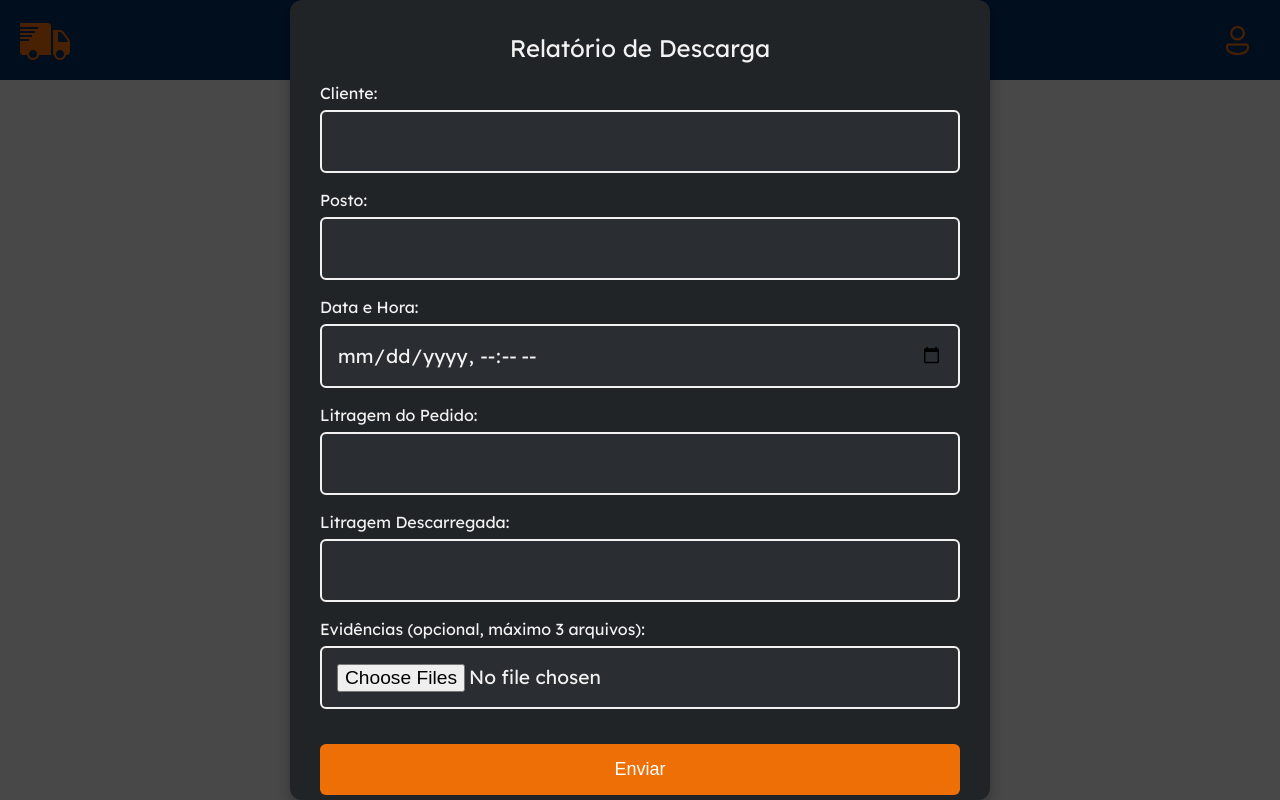
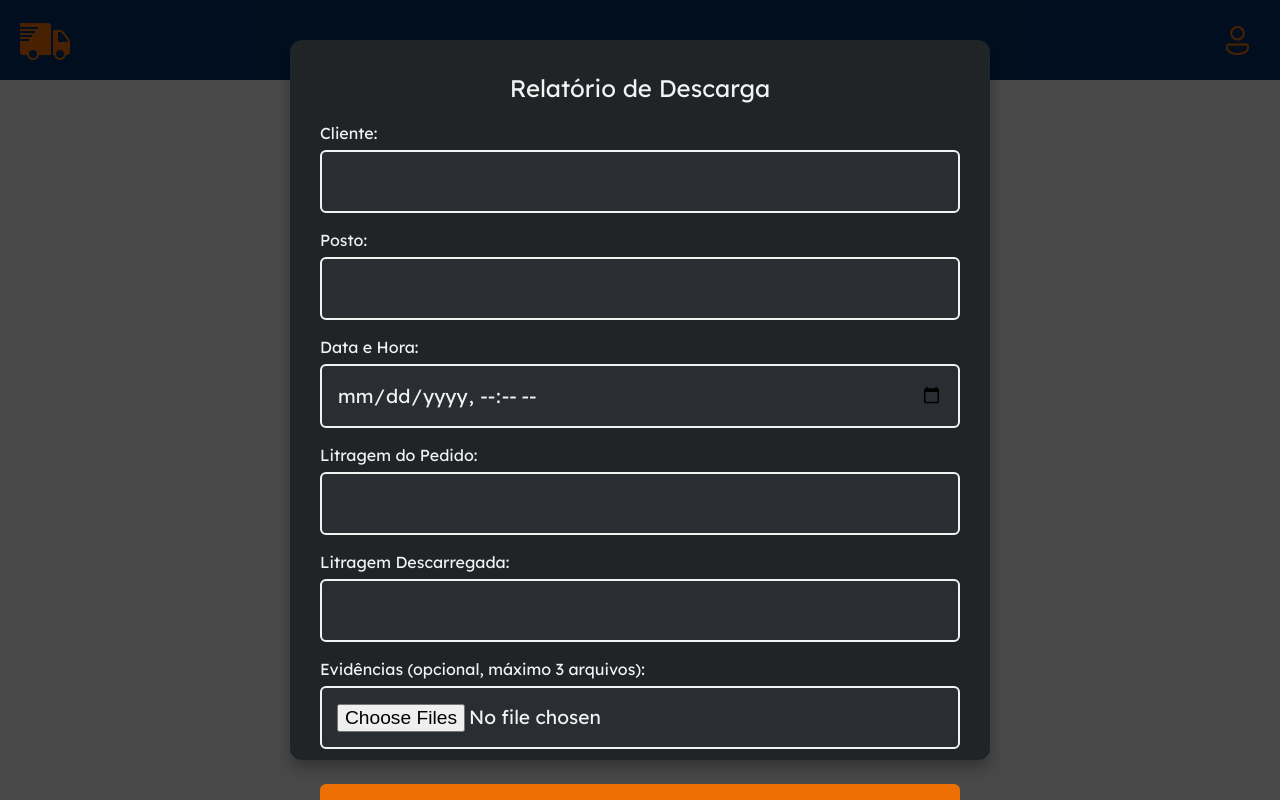
Before and after one commit to RickFBraga/gas-report, a React (Vite) app: page /home in a window 1280 px wide. Both pictures are taken after a click on the button 803 px from the left and 137 px from the top of the page. Built offline with nearby package versions, Linux system fonts and the light colour scheme.

Commit message:
Modal Change SE Screen

```diff
--- a/src/components/Modal.jsx
+++ b/src/components/Modal.jsx
@@ -153,13 +153,22 @@
   box-shadow: 0 8px 16px rgba(0, 0, 0, 0.3);
   width: 90%;
   max-width: 700px;
-  height: 100%;
+  height: 90%;
+
+  @media (max-width: 670px) {
+    padding: 20px;
+    height: 95%;
+  }
 `;
 
 const Form = styled.form`
   display: flex;
   flex-direction: column;
   gap: 15px;
+
+  @media (max-width: 670px) {
+    height: 10px;
+  }
 `;
 
 const Heading = styled.h2`
@@ -167,6 +176,10 @@
   text-align: center;
   background-color: #212426;
   color: #f2f2f2;
+
+  @media (max-width: 670px) {
+
+  }
 `;
 
 const Label = styled.label`
@@ -194,6 +207,11 @@
     font-size: 1rem;
     padding: 10px;
   }
+
+  @media (max-width: 670px) {
+    padding: 5px;
+    margin-top: 0;
+  }
 `;
 
 const Button = styled.button`
```
